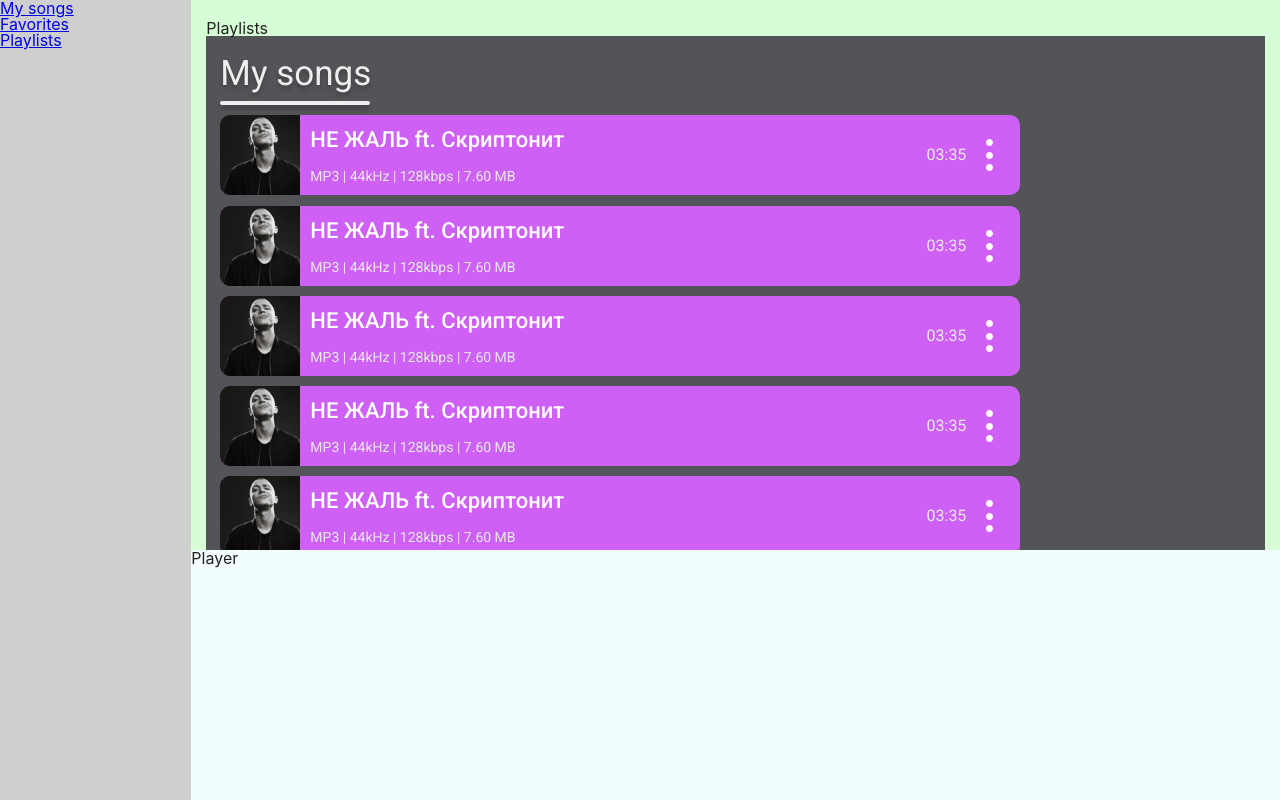
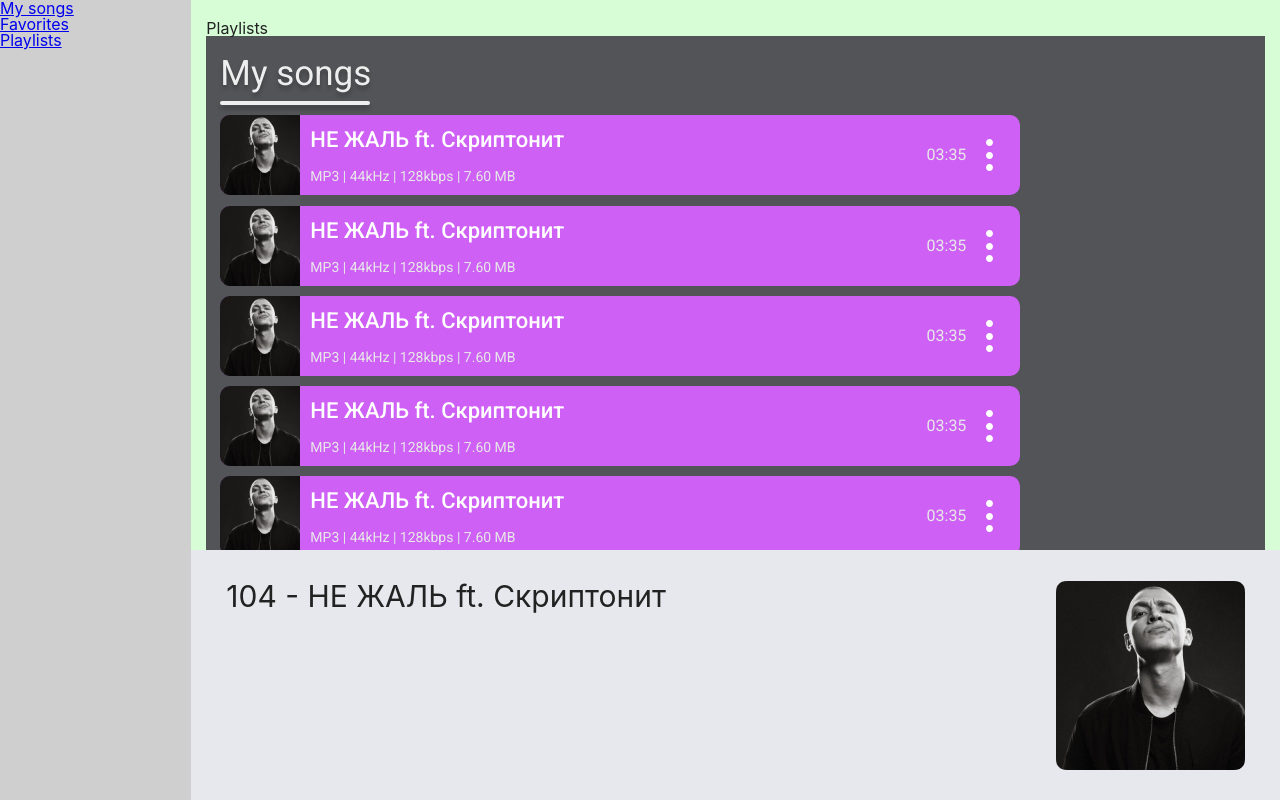
Before and after one commit to davidklimenko/Rimuse, a React (Create React App) app: page /catalog in a window 1280 px wide. Built offline with nearby package versions, Linux system fonts and the light colour scheme.

Commit message:
1/2 player create

```diff
--- a/src/components/Player/Player.jsx
+++ b/src/components/Player/Player.jsx
@@ -1,10 +1,21 @@
 import react from 'react'
 import style from './Player.module.css'
+import logo from '../../img/Song__Logo-player.png'
 
 export default function Player(){
     return (
         <div className={style.player}>
-            <h1>Player</h1>
+            <div className={style.upperContent}>
+                <div className={style.upper_title}>
+                    <h1>104 - НЕ ЖАЛЬ ft. Скриптонит</h1>
+                </div>
+                <div className={style.upper_photo}>
+                    <img src={logo} alt="image not found"/>
+                </div>
+            </div>
+            <div className={style.lowerContent}>
+
+            </div>
         </div>
     )
 }
--- a/src/components/Player/Player.module.css
+++ b/src/components/Player/Player.module.css
@@ -1,9 +1,19 @@
 .player {
-    background-color: rgba(202, 247, 247, 0.267);
+    background-color: #E7E8ED;
     width: 100%;
     height: 250px;
-    /* position: absolute;
-    bottom: 0;
-    right: 0;
-     */
+    font-family: 'Roboto' sans-serif;
 }
+
+.upperContent {
+    display: flex;
+    padding: 31px 35px;
+}
+
+.upper_title {
+    font-size: 30px;
+}
+
+.upper_photo {
+    margin-left: auto;
+}
```
Also changed, not shown: src/img/Song__Logo-player.png (added).
